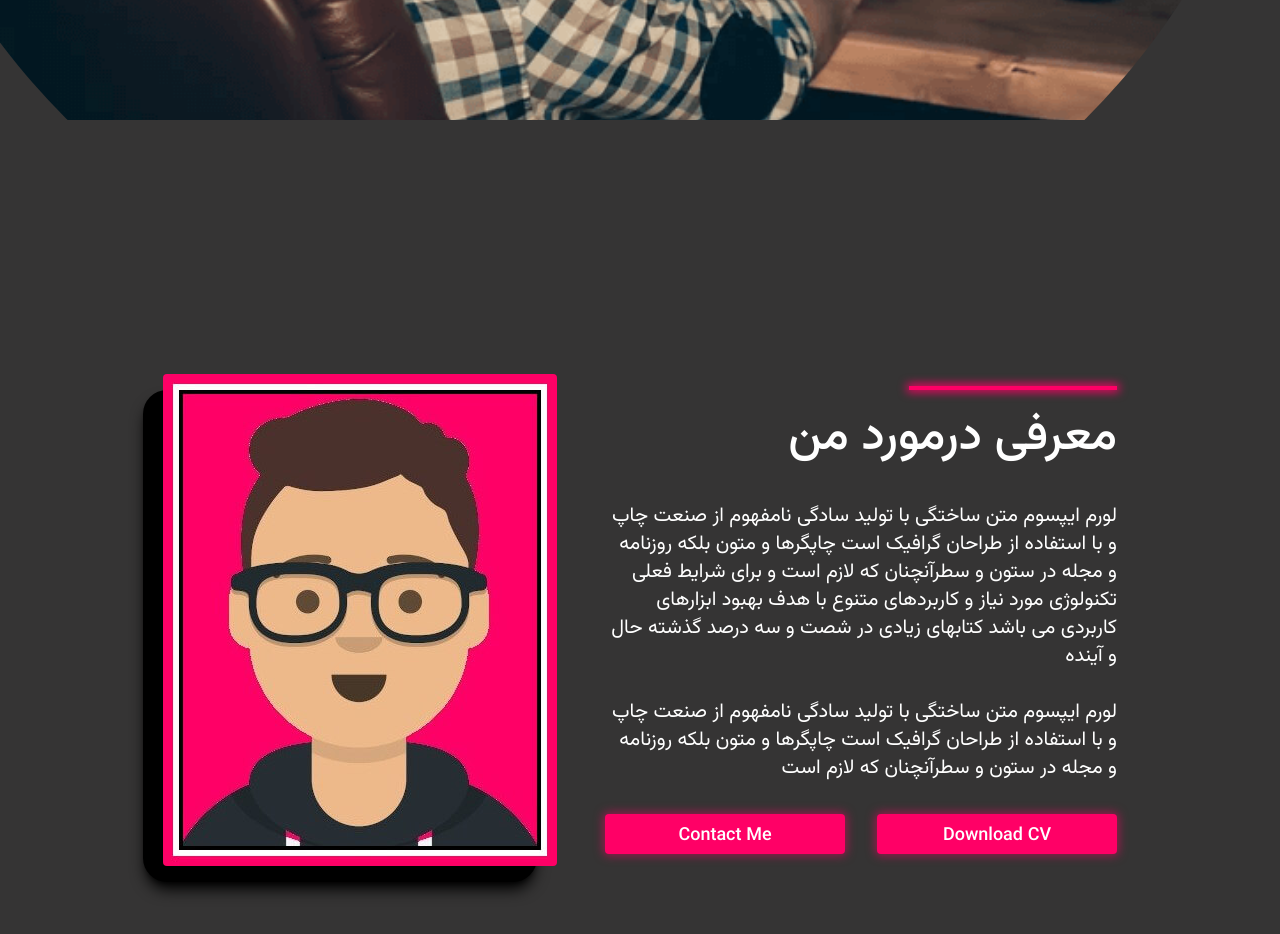
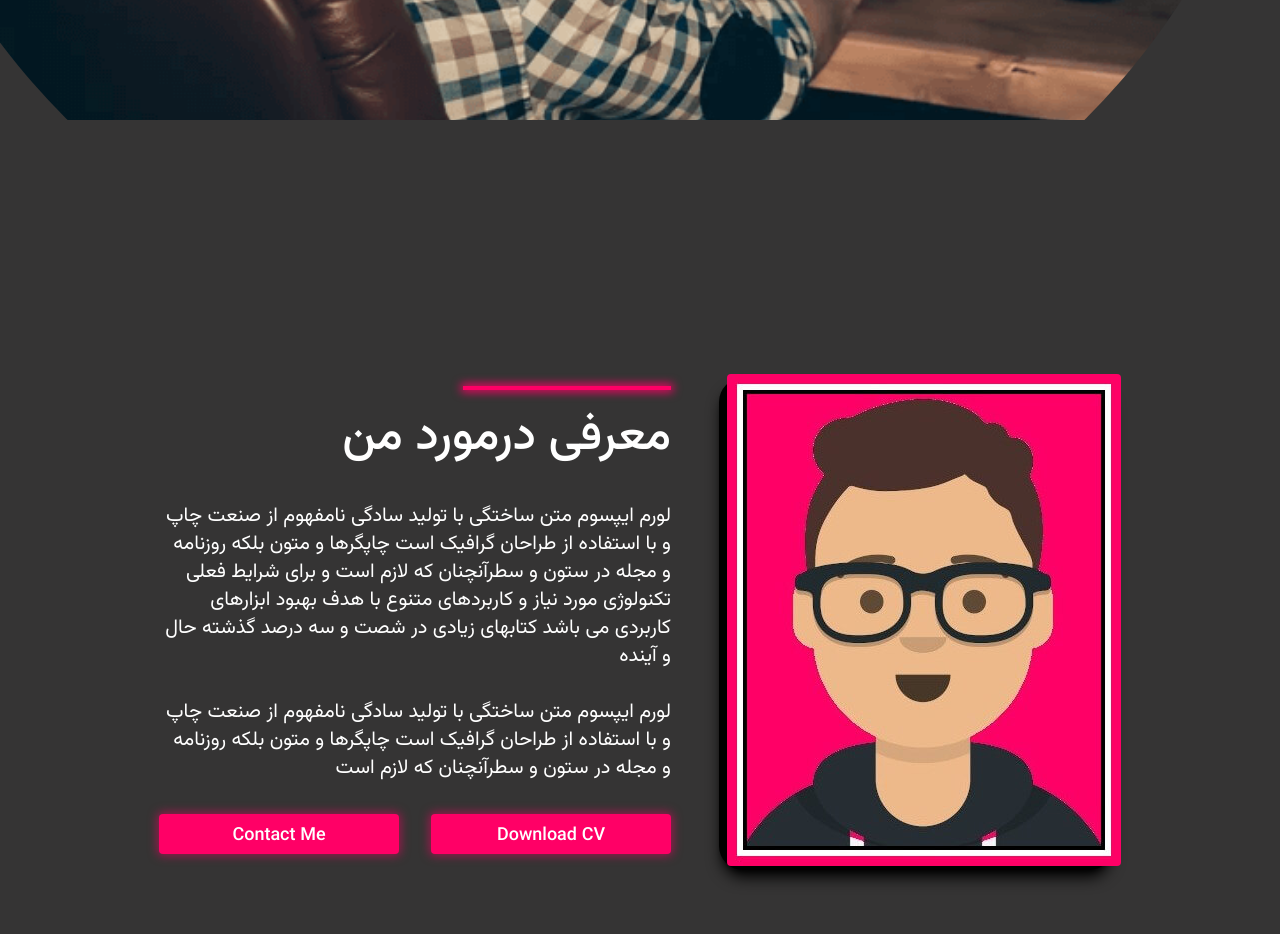
Before and after one commit to dori-dev/tailwind-sample, a website: page src/index.html in a window 1280 px wide. Shown: the part 680-1614 px from the top of the page. Drawn offline with nearby package versions, Linux system fonts and the light colour scheme.

Commit message:
Reverse the image in large device size

```diff
--- a/src/index.html
+++ b/src/index.html
@@ -110,8 +110,14 @@
     <!-- Background Image -->
     <!-- About Me -->
     <div
-      class="w-[80%] h-[1000px] flex flex-col-reverse lg:flex-row justify-center lg:items-center items-start gap-12 mx-auto"
+      class="w-[80%] h-[1000px] flex flex-col lg:flex-row justify-center lg:items-center items-start gap-14 mx-auto"
     >
+    <div class="w-fit relative" data-aos="fade-up-right" data-aos-duration="1000">
+      <img src="../img/avatar.jpg" class="rounded relative z-10" alt="" />
+      <div
+      class="absolute right-2 top-1 z-0 w-full h-full bg-black rounded-3xl shadow-black shadow-lg"
+      ></div>
+    </div>
       <div
         class="xl:w-1/2 lg:w-2/3 flex justify-center items-start flex-col gap-y-2"
       >
@@ -156,14 +162,11 @@
           </div>
         </div>
       </div>
-      <div class="w-fit" data-aos="fade-up-right" data-aos-duration="1000">
-        <img src="../img/avatar.jpg" class="rounded relative z-10" alt="" />
-        <div
-          class="absolute right-5 top-4 z-0 w-full h-full bg-black rounded-3xl shadow-black shadow-lg"
-        ></div>
-      </div>
     </div>
     <!-- About Me -->
+    <!-- Services -->
+    <div></div>
+    <!-- Services -->
     <script>
       AOS.init();
     </script>
```
Also changed, not shown: dist/output.css.
